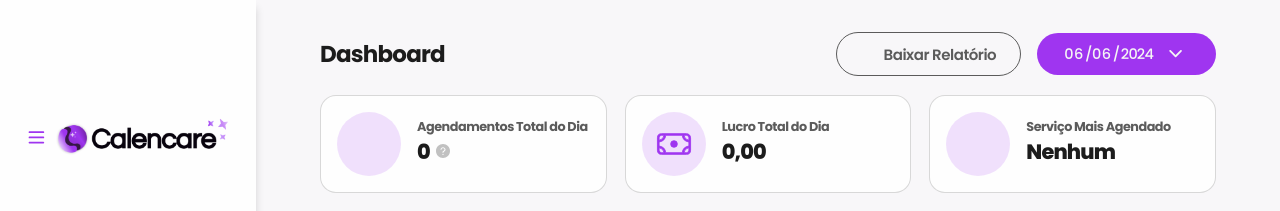
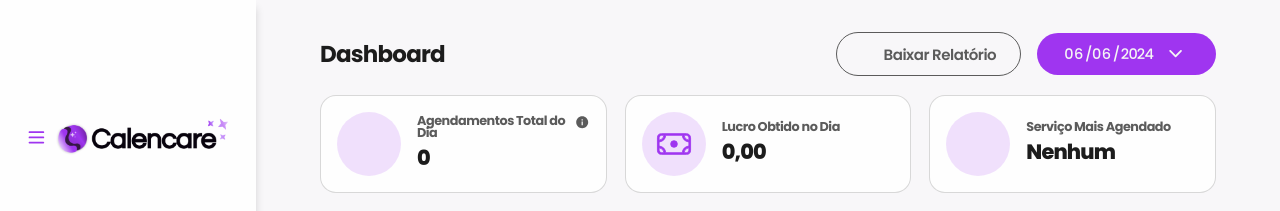
Before and after one commit to Libellus-Grupo-07/Site-Calencare, a React (Create React App) app in the folder calencare/: page /dashboard in a window 1280 px wide. Shown: the top 211 px of the page. Built offline with nearby package versions, Linux system fonts and the light colour scheme; no server answers; sample sign-in values are in the browser's storage; some icons are missing.

Commit message:
fix: ajustes na edição do agendamento e funcionario, ajustes no dash e formatação de valores no perfil do funcionario

```diff
--- a/calencare/src/components/card-agendamento/CardAgendamento.module.css
+++ b/calencare/src/components/card-agendamento/CardAgendamento.module.css
@@ -130,6 +130,15 @@
   border: 1px solid rgba(255, 255, 255, 0.1);
 }
 
+#cinza .informations-agendamento .text-agendamento .info-agendamento .text-funcionario {
+  color: #F0E0FC;
+}
+
+#cinza .informations-agendamento .text-agendamento .text-horario {
+  color: white;
+}
+
+
 #cinza .informations-agendamento .text-agendamento .info-servico .text-servico {
   color: var(--cinza-claro);
 }
--- a/calencare/src/components/card-kpi/CardKpi.jsx
+++ b/calencare/src/components/card-kpi/CardKpi.jsx
@@ -1,7 +1,6 @@
 import React from "react";
 import styles from "./CardKpi.module.css";
-import { AiFillQuestionCircle } from "react-icons/ai";
-
+import { RiInformationFill } from "react-icons/ri";
 
 const CardKpi = ({ icon, legenda, valor, tooltip }) => {
     return (
@@ -13,17 +12,27 @@ const CardKpi = ({ icon, legenda, valor, tooltip }) => {
                     </div> : ""
                 }
                 <div className={styles["text-kpi"]}>
-                    <span className={styles["label-kpi"]}>
-                        {legenda}
+                    <span
+                        className={styles["label-kpi"]}
+                        style={{
+                              display: tooltip ? "flex" : "",
+                              alignItens: "center",                                justifyContent: "center",
+                            columnGap: "4px",
+                        }}
+                    >
+                        {legenda} { tooltip ? <div>
+                             <a id="tooltip" style={{ color: "var(--texto-cinza)", cursor: "pointer", fontSize: "0.9rem"}}>
+                                    <RiInformationFill />
+                                </a>
+                                {tooltip} </div>
+                                :
+                    ""}
                     </span>
                     <span className={styles["value-kpi"]}>
                         {tooltip ?
                             <div style={{ display: "flex", alignItems: "center", columnGap: "0.3rem" }}>
                                 {valor}
-                                <a id="tooltip" style={{ color: "var(--cinza-claro)", cursor: "pointer", fontSize: "1rem"}}>
-                                    <AiFillQuestionCircle />
-                                </a>
-                                {tooltip}
+
                             </div>
                         : valor
                         }
--- a/calencare/src/components/card-top-3/CardTop3.module.css
+++ b/calencare/src/components/card-top-3/CardTop3.module.css
@@ -50,7 +50,11 @@
 
 .card-top3 .group-text .text-top3 .value-top3 {
   font-size: 1.3rem;
+  max-width: 160px;
   color: var(--texto-preto);
   font-weight: 800;
   letter-spacing: -0.05rem;
+  white-space: nowrap;
+  overflow: hidden;
+  text-overflow: ellipsis;
 }
--- a/calencare/src/pages/adicionar-agendamento/AdicionarAgendamento.jsx
+++ b/calencare/src/pages/adicionar-agendamento/AdicionarAgendamento.jsx
@@ -285,10 +285,11 @@ const AdicionarAgendamento = () => {
 
     const handleSave = () => {
         if (isEditar) {
-            if ((idCliente || !isSelected(cliente, "Cliente")) &&
-                (idProfissional || !isSelected(Profissional, "profissional")) &&
+            if (idCliente || isSelected(cliente, "Cliente") &&
+                idProfissional || isSelected(Profissional, "profissional") &&
                 !isVazio(servicosSelecionados, "Serviços que realiza") &&
-                !isVazio(data, "Data Agendamento")) {
+                !isVazio(data, "Data do Agendamento") &&
+                !isVazio(hora, "Hora do Agendamento")) {
                 let AgendaAdicionado = {
                     dtHora: transformarDataHoraBd(data, hora),
                     dia: transformarDataBd(data),
--- a/calencare/src/pages/adicionar-funcionarios/AdicionarFuncionario.jsx
+++ b/calencare/src/pages/adicionar-funcionarios/AdicionarFuncionario.jsx
@@ -156,11 +156,12 @@ const AdicionarFuncionario = () => {
                 api.put(url, objetoAdicionado).then(() => {
                     for (let index = 0; index < servicosPreco.length; index++) {
                         // Serviço por Funcionário atual
-                        var servicoFuncionario = servicosPorFuncionario[index]
+                        var servicoFuncionario = servicosPorFuncionario.filter(sp => sp.servicoPrecoId === servicosPreco[index].id)[0];
 
                         if (servicoFuncionario) {
                             // Variavel utilizada para checar se o serviço atual está selecionado e definir o status
-                            var isSelecionado = servicosSelecionados.includes(servicoFuncionario) ? 1 : 0;
+                            var servicoPreco = servicosPreco.filter(sp => sp.id === servicoFuncionario.servicoPrecoId)[0];
+                            var isSelecionado = servicosSelecionados.includes(servicoPreco) ? 1 : 0;
                             // Se o status do serviço vindo do BD estiver diferente do status atual, então atualiza no BD
                             if (servicoFuncionario.bitStatus !== isSelecionado) {
                                 api.patch(`/servico-por-funcionario/${idEmpresa}/${idProfissional}/${servicoFuncionario.id}`).then().catch((error) => {
--- a/calencare/src/pages/dashboard/Dashboard.jsx
+++ b/calencare/src/pages/dashboard/Dashboard.jsx
@@ -244,7 +244,7 @@ const Dashboard = () => {
             labels: dadosAgendamentosPorCategoria.map((s) => s.categoria),
             datasets: [
                 {
-                    label: `Agendamentos no Dia`,
+                    label: `Agendamentos`,
                     data: dadosAgendamentosPorCategoria.map((s) => s.count),
                     backgroundColor: cores[0],
                     borderColor: cores[1],
@@ -351,7 +351,7 @@ const Dashboard = () => {
                             </div>
                             <div className={styles["card-kpi"]}>
                                 <CardKpi
-                                    legenda={"Lucro Total do Dia"}
+                                    legenda={"Lucro Obtido no Dia"}
                                     valor={lucroTotalDoDia.toFixed(2).replace(".", ",")}
                                     icon={
                                         <CiMoneyBill style={{
--- a/calencare/src/pages/dashboard/Dashboard.module.css
+++ b/calencare/src/pages/dashboard/Dashboard.module.css
@@ -157,7 +157,7 @@
   .content-chart {
   width: 70%;
   display: flex;
-  justify-content: space-between;
+  justify-content: space-evenly;
   align-items: center;
 }
 
@@ -168,9 +168,8 @@
   .card-dashboard
   .content-chart
   .grafico-chart {
-  /* width: 10vw; */
-  max-width: 10vw;
-  max-heigth: 10vh;
+  width: 11vw;
+  height: 20vh;
   display: flex;
   justify-content: center;
 }
@@ -183,7 +182,7 @@
   width: 100%;
   display: flex;
   flex-direction: column;
-  row-gap: 0.5rem;
+  row-gap: 0.7rem;
   justify-content: center;
   align-items: center;
 }
--- a/calencare/src/pages/inicio/Inicio.jsx
+++ b/calencare/src/pages/inicio/Inicio.jsx
@@ -4,7 +4,7 @@ import Titulo from "../../components/titulo/Titulo";
 import Header from "../../components/header/Header";
 import api from "../../api";
 import styles from "./Inicio.module.css";
-import { IconlyProvider, Notification, Calendar, Work, User } from "react-iconly";
+import { IconlyProvider, Calendar, User } from "react-iconly";
 import { Icon } from '@iconify-icon/react';
 import CardKpi from "../../components/card-kpi/CardKpi";
 import CardAgendamento from './../../components/card-agendamento/CardAgendamento';
@@ -20,7 +20,7 @@ const Inicio = () => {
     const nome = sessionStorage.getItem("nomeUser");
     const [totalAgendamentosDia, setTotalAgendamentosDia] = useState("");
     const [potencialLucroDia, setPotencialLucroDia] = useState("");
-    const [servicoMaisProcuradoDia, setServicoMaisProcuradoDia] = useState("");
+    const [profissionaisEmAtividade, setProfissionaisEmAtividade] = useState("");
     const [proximosAgendamentos, setProximosAgendamentos] = useState([]);
     const [agendamentosEmAndamento, setAgendamentosEmAndamento] = useState([]);
     const [modalFinalizarAberto, setModalFinalizarAberto] = useState(false);
@@ -155,9 +155,9 @@ const Inicio = () => {
         });
 
 
-        api.get(`/agendamentos/servico-mais-procurado/empresa?empresaId=${idEmpresa}`).then((response) => {
+        api.get(`/agendamentos/qntd-funcionarios-dia/${idEmpresa}/${transformarDataBd(new Date())}`).then((response) => {
             const { data } = response;
-            setServicoMaisProcuradoDia(data);
+            setProfissionaisEmAtividade(data);
         }).catch((error) => {
             console.log(error);
         });
@@ -216,7 +216,7 @@ const Inicio = () => {
                                         </IconlyProvider>
                                     }
                                     legenda={"Profissionais Em Atividade"}
-                                    valor={servicoMaisProcuradoDia || 0}
+                                    valor={profissionaisEmAtividade || 0}
                                 />
                             </div>
                         </div>
```
Also changed, not shown: calencare/src/pages/perfil-funcionario-historico/PerfilEstatistica.jsx (+3 -4 lines).
